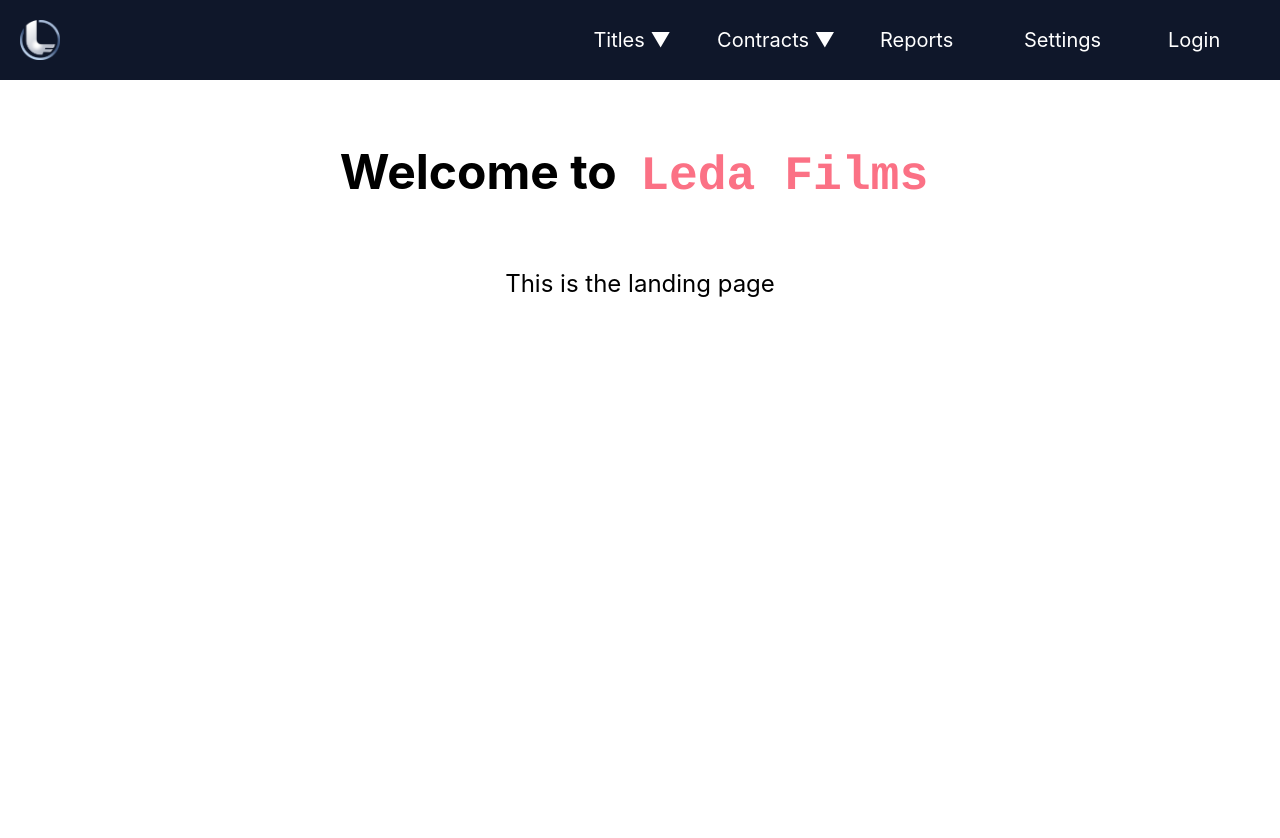
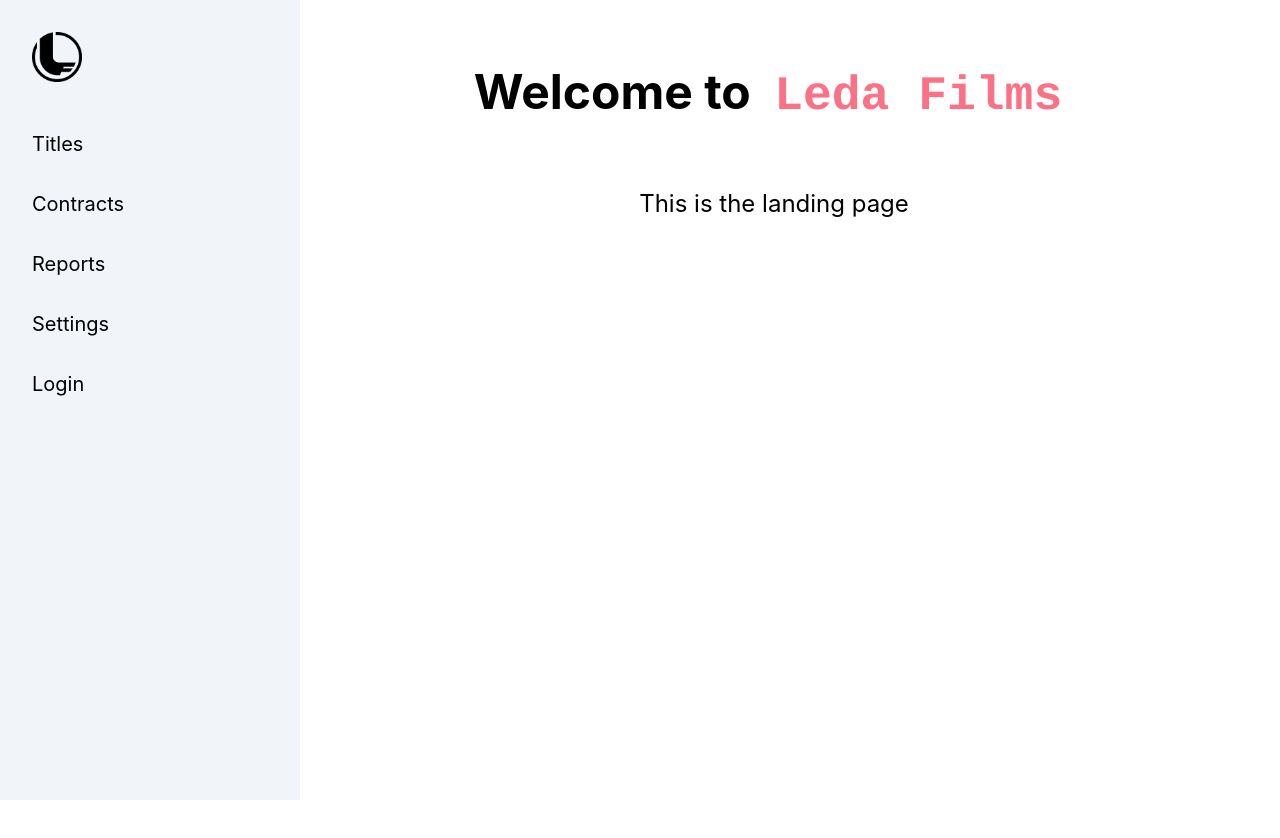
Before and after one commit to chris-av/ledafilms-crm, a Next.js app: page / in a window 1280 px wide. Shown: the top 838 px of the page. Before the commit the page ends 800 px from the top, so only its background shows below. Built offline with nearby package versions, Linux system fonts and the light colour scheme.

Commit message:
make navbar vertical instead of horizontal, new colors

```diff
--- a/components/Navbar.tsx
+++ b/components/Navbar.tsx
@@ -1,83 +1,63 @@
-import { FunctionComponent } from 'react';
 import Link from 'next/link';
+import Image from 'next/image';
 import { menuItems, MenuItemType, SubMenuType } from '@/data/navbar-menu.data';
 
 
 
 
-const Navbar: FunctionComponent = () => {
+export default function Navbar() {
 
   return (
-    <div className="h-20 bg-slate-900 flex justify-between items-center text-xl text-white">
+    <div className="w-[300px] h-screen bg-slate-100 float-left">
 
-      <div className="flex justify-center cursor-pointer items-center w-10 select-none">
+      <div className="relative select-none mb-8 w-[50px] h-[50px] ml-8 my-8">
         <Link href="/">
           <a>
-            <img className="h-10 mx-20" src="/ledafilms-icon-light.png" />
+            <Image
+              src="/ledafilms-icon-dark.png"
+              layout="fill"
+              objectFit="cover"
+            />
           </a>
         </Link>
       </div>
 
-      <nav className="flex items-center h-full">
-        <ul className="relative h-full flex justify-between items-center text-xl">
-          { menuItems.map(({ title, url, submenu }, index) => (
-            <MenuItems
-              title={title}
-              url={url}
-              submenu={submenu}
-              key={index}
-              id={index}
-            />
-          )) }
+      <div className="flex h-full">
+        <ul className="w-full flex flex-col items-center text-xl">
+
+          <li className="flex items-center w-full h-[60px] pl-8">
+            <Link href="/titles">
+              <a>Titles</a>
+            </Link>
+          </li>
+
+          <li className="flex items-center w-full h-[60px] pl-8">
+            <Link href="/contracts">
+              <a>Contracts</a>
+            </Link>
+          </li>
+
+          <li className="flex items-center w-full h-[60px] pl-8">
+            <Link href="/reports">
+              <a>Reports</a>
+            </Link>
+          </li>
+
+          <li className="flex items-center w-full h-[60px] pl-8">
+            <Link href="/settings">
+              <a>Settings</a>
+            </Link>
+          </li>
+
+          <li className="flex items-center w-full h-[60px] pl-8">
+            <Link href="/login">
+              <a>Login</a>
+            </Link>
+          </li>
+
         </ul>
-      </nav>
+      </div>
 
     </div>
   );
 }
-
-
-
-const MenuItems = ({ title, url, submenu } : MenuItemType) => {
-  return (
-    <div className="h-full w-36 flex items-center">
-      { submenu?.length > 0 ? (
-        <li className="group h-full w-[inherit] flex justify-center items-center text-center select-none">
-          <button type="button" aria-haspopup="menu">
-            { title }{' '}
-            <span>&#x25BC;</span>
-          </button>
-
-          <Dropdown submenu={submenu} />
-
-        </li>
-      ) : (
-        <li className="mx-8 select-none">
-          <Link href={url}>
-            <a>{title}</a>
-          </Link>
-        </li>
-      ) }
-    </div>
-  );
-}
-
-
-
-const Dropdown = ({ submenu } : SubMenuType) => {
-  return (
-    <ul className="absolute hidden group-hover:block top-full w-[inherit] text-sm origin-left rounded-md shadow-lg ring-1 bg-slate-900 py-1 px-3 focus:outline-none">
-      {submenu.map((item, index) => (
-        <li key={index} className="my-4 text-left">
-          <Link href={item.url}>
-            <a>{item.title}</a>
-          </Link>
-        </li>
-      ))}
-    </ul>
-  );
-}
-
-
-
-export default Navbar;
```
